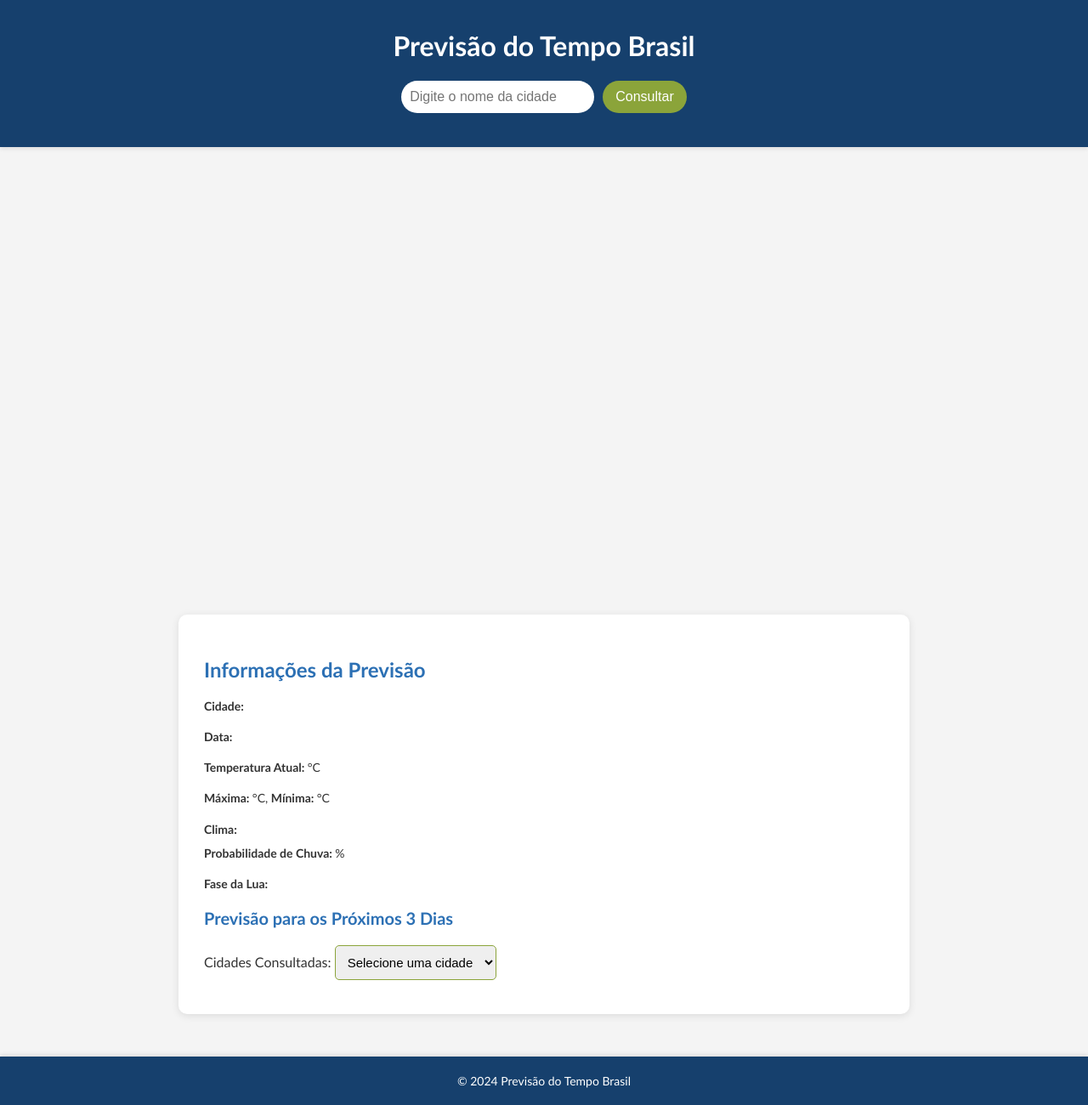
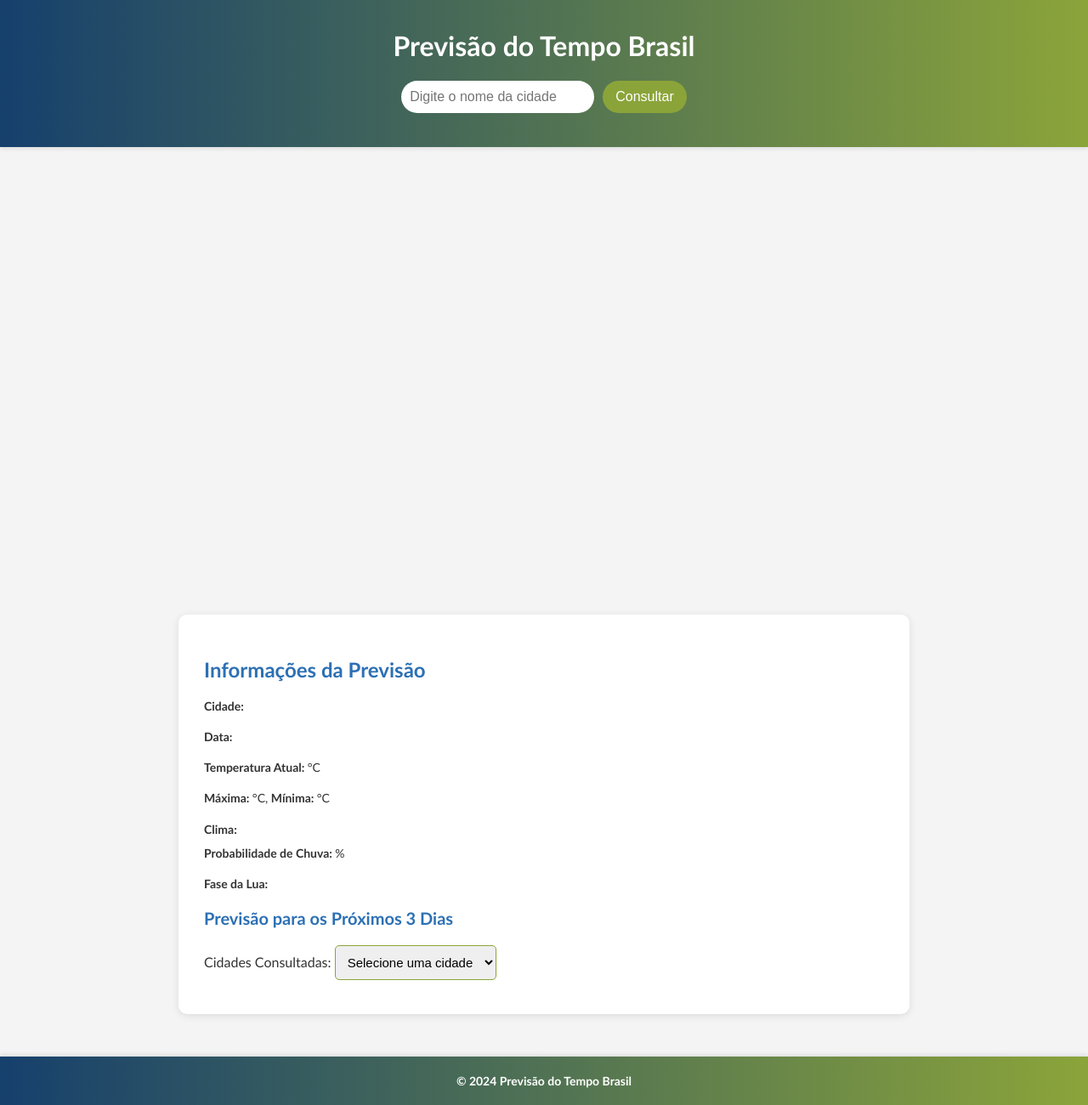
Before and after one commit to Kleber-sjc/desafio-geopixel-1, a plain HTML site: page index.html in a window 1280 px wide. Shown: the part 7-1307 px from the top of the page at 85% size. Drawn offline with Linux system fonts and the light colour scheme; some packages are replaced by stand-ins of ours; a script that the page names is missing.

Commit message:
alterações menu e rodape

```diff
--- a/index.html
+++ b/index.html
@@ -70,7 +70,7 @@
     </main>
 
     <footer>
-        <p>&copy; 2024 Previsão do Tempo Brasil</p>
+        <p><b>&copy; 2024 Previsão do Tempo Brasil</b></p>
     </footer>
 </body>
 </html>
--- a/style.css
+++ b/style.css
@@ -14,6 +14,11 @@ header {
     color: white;
     padding: 20px;
     box-shadow: 0 2px 5px rgba(0, 0, 0, 0.1);
+    background-color: gr;
+    background: linear-gradient(to right,
+    #16406D,#8BA43A )
+
+
 }
 
 /* Barra de pesquisa */
@@ -107,6 +112,8 @@ footer {
     padding: 20px;
     text-align: center;
     box-shadow: 0 -2px 5px rgba(0, 0, 0, 0.1);
+    background: linear-gradient(to right,
+    #16406D,#8BA43A )
 }
 
 .footer-content {
```
